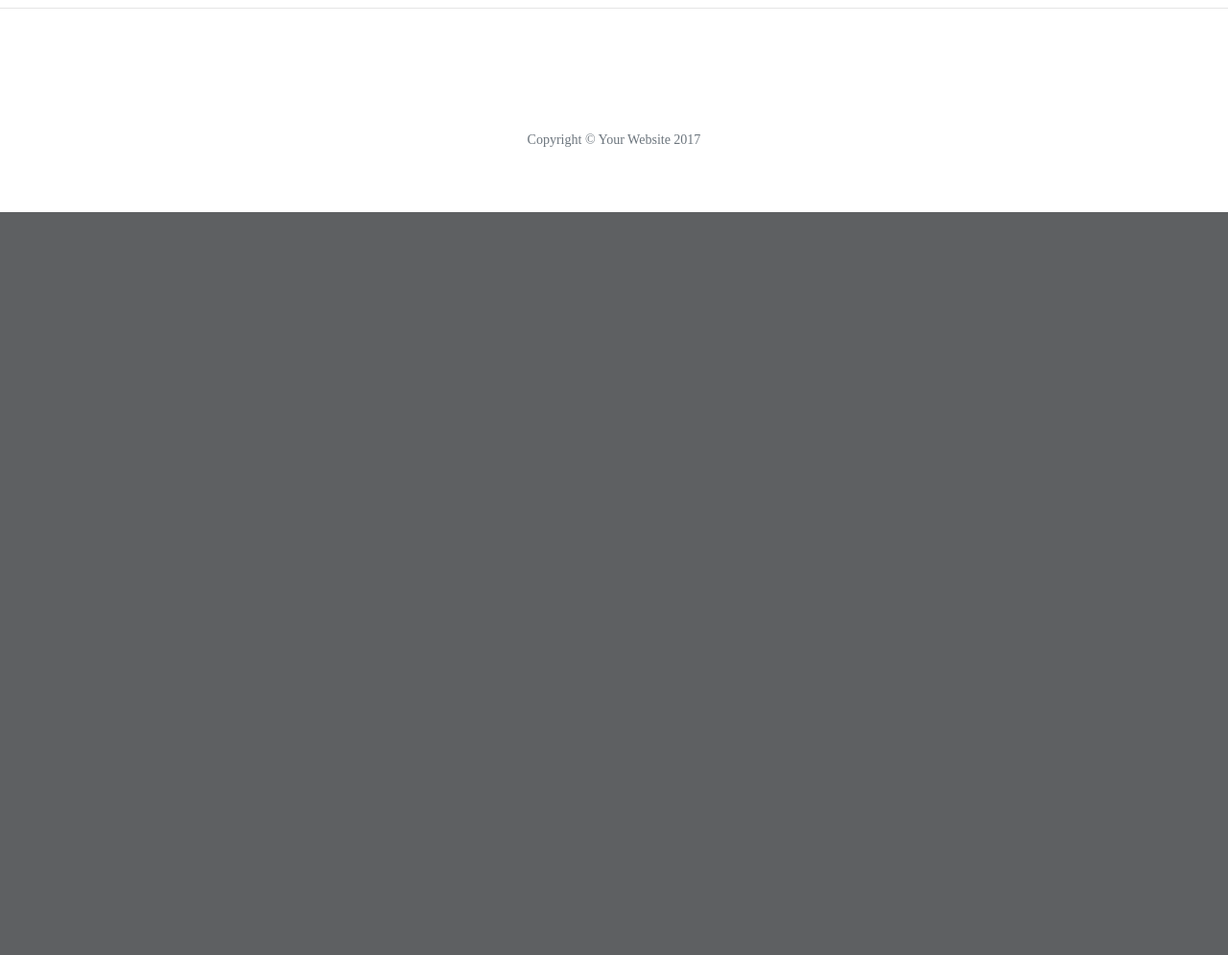
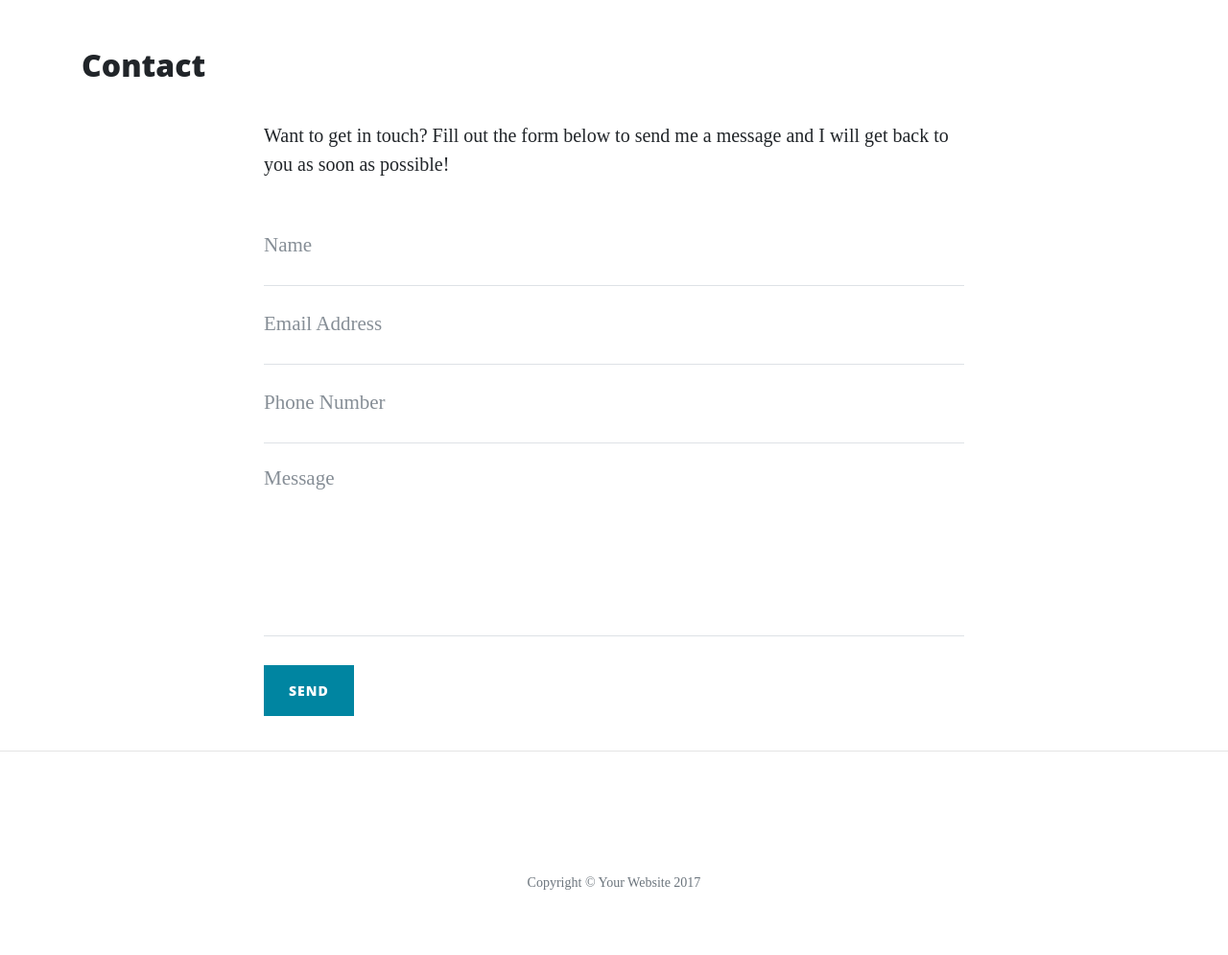
Before and after one commit to edgar183/code-institute-practise, a Flask app: page /contact in a window 1280 px wide. Shown: the part 629-1624 px from the top of the page at 96% size. Before the commit the page ends 850 px from the top, so only its background shows below. Run offline with Flask 2, Linux system fonts and the light colour scheme; some libraries are stand-ins or nearby versions.

Commit message:
new data for backed added

```diff
--- a/run.py
+++ b/run.py
@@ -1,7 +1,9 @@
 import os
-from flask import Flask, render_template
+import json
+from flask import Flask, render_template, request, flash
 
 app = Flask(__name__)
+app.secret_key = 'some_secret'
 
 
 @app.route('/')
@@ -11,17 +13,37 @@ def index():
 
 @app.route('/about')
 def about():
-    return render_template("about.html")
+    data = []
+    with open("data/company.json", "r") as json_data:
+        data = json.load(json_data)
+    return render_template("about.html", page_title="About", company=data)
 
 
-@app.route('/contact')
+@app.route('/about/<member_name>')
+def about_member(member_name):
+    member = {}
+
+    with open("data/company.json", "r") as json_data:
+        data = json.load(json_data)
+        for obj in data:
+            if obj["url"] == member_name:
+                member = obj
+
+    return render_template("member.html", member=member)
+
+
+@app.route('/contact', methods=["GET", "POST"])
 def contact():
-    return render_template("contact.html")
+    if request.method == "POST":
+        flash("Thanks {}, we have received your message".format(
+            request.form["name"]
+        ))
+    return render_template("contact.html", page_title="Contact")
 
 
 @app.route('/careers')
 def careers():
-    return render_template("careers.html")
+    return render_template("careers.html", page_title="Careers")
 
 if __name__ == '__main__':
     app.run(host=os.environ.get('IP'),
--- /dev/null
+++ b/static/css/styles.css
@@ -0,0 +1,3 @@
+.col-md-5 img {
+    width: 100%;
+}
--- a/templates/base.html
+++ b/templates/base.html
@@ -5,13 +5,14 @@
 
     <link href="{{ url_for('static', filename='vendor/bootstrap/css/bootstrap.min.css') }}" rel="stylesheet">
     <link rel="stylesheet" href="{{ url_for('static', filename='css/clean-blog.min.css') }}" type="text/css" />
+    <link rel="stylesheet" href="{{ url_for('static', filename='css/styles.css') }}" type="text/css" />
 </head>
 
 <body>
     <!-- Navigation -->
     <nav class="navbar navbar-expand-lg navbar-light fixed-top" id="mainNav">
         <div class="container">
-            <a class="navbar-brand" href="{{ url_for('index') }}">Kitesurfing Blog</a>
+            <a class="navbar-brand" href="{{ url_for('index') }}">Thorin &amp; Company</a>
             <button class="navbar-toggler navbar-toggler-right" type="button" data-toggle="collapse" data-target="#navbarResponsive" aria-controls="navbarResponsive" aria-expanded="false" aria-label="Toggle navigation">
           Menu
           <i class="fa fa-bars"></i>
@@ -36,14 +37,14 @@
     </nav>
 
     <!-- Page Header -->
-    <header class="masthead" style="background-image: url('https://wakeupstoked.com/wp-content/uploads/2015/12/kitesurfing-safety-759x500.jpg')">
+    <header class="masthead" style="background-image: url('https://pre00.deviantart.net/9ae0/th/pre/f/2013/275/8/f/the_hobbit__thorin_and_company_by_art_calavera-d5nay7b.png')">
         <div class="overlay"></div>
         <div class="container">
             <div class="row">
                 <div class="col-lg-8 col-md-10 mx-auto">
                     <div class="site-heading">
-                        <h1>Kitesuring Blog</h1>
-                        <span class="subheading">By Kitesurfers For Kitesurfers</span>
+                        <h1>Thorin &amp; Company</h1>
+                        <span class="subheading">Thorin and his company of dwarves</span>
                     </div>
                 </div>
             </div>
--- a/templates/careers.html
+++ b/templates/careers.html
@@ -1,3 +1,3 @@
 {% extends 'base.html' %} {% block content %}
-<h2>Come work with Us!</h2>
+<h2>{{ page_title }}</h2>
 {% endblock %}
--- a/templates/contact.html
+++ b/templates/contact.html
@@ -1,3 +1,52 @@
 {% extends 'base.html' %} {% block content %}
-<h2>Contact Us</h2>
+<h2>{{ page_title }}</h2>
+
+<div class="row">
+    <div class="col-lg-8 col-md-10 mx-auto">
+        {% with messages = get_flashed_messages() %} {% if messages %}
+        <ul class="flashes">
+            {% for message in messages %}
+            <li>{{ message }}</li>
+            {% endfor %}
+        </ul>
+        {% endif %} {% endwith %}
+        <p>Want to get in touch? Fill out the form below to send me a message and I will get back to you as soon as possible!</p>
+
+        <form method="POST" name="sentMessage" id="contactForm">
+            <div class="control-group">
+                <div class="form-group floating-label-form-group controls">
+                    <label>Name</label>
+                    <input type="text" class="form-control" placeholder="Name" name="name" id="name" required data-validation-required-message="Please enter your name.">
+                    <p class="help-block text-danger"></p>
+                </div>
+            </div>
+            <div class="control-group">
+                <div class="form-group floating-label-form-group controls">
+                    <label>Email Address</label>
+                    <input type="email" class="form-control" placeholder="Email Address" name="email" id="email" required data-validation-required-message="Please enter your email address.">
+                    <p class="help-block text-danger"></p>
+                </div>
+            </div>
+            <div class="control-group">
+                <div class="form-group col-xs-12 floating-label-form-group controls">
+                    <label>Phone Number</label>
+                    <input type="tel" class="form-control" placeholder="Phone Number" name="number" id="phone" required data-validation-required-message="Please enter your phone number.">
+                    <p class="help-block text-danger"></p>
+                </div>
+            </div>
+            <div class="control-group">
+                <div class="form-group floating-label-form-group controls">
+                    <label>Message</label>
+                    <textarea rows="5" class="form-control" placeholder="Message" name="message" id="message" required data-validation-required-message="Please enter a message."></textarea>
+                    <p class="help-block text-danger"></p>
+                </div>
+            </div>
+            <br>
+            <div id="success"></div>
+            <div class="form-group">
+                <button type="submit" class="btn btn-primary" id="sendMessageButton">Send</button>
+            </div>
+        </form>
+    </div>
+</div>
 {% endblock %}
```
Also changed, not shown: data/company.json (added, +79 -0 lines), templates/about.html (+34 -2 lines), templates/member.html (added, +14 -0 lines).
